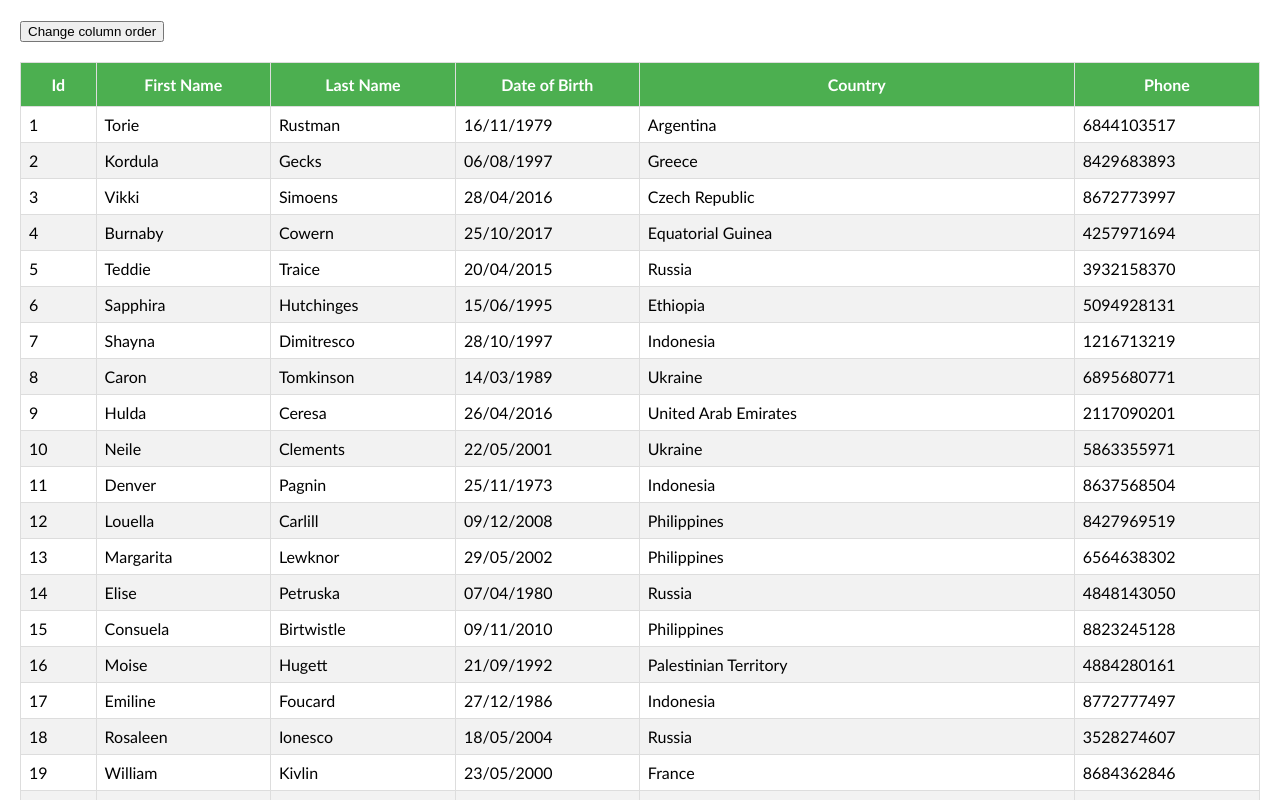
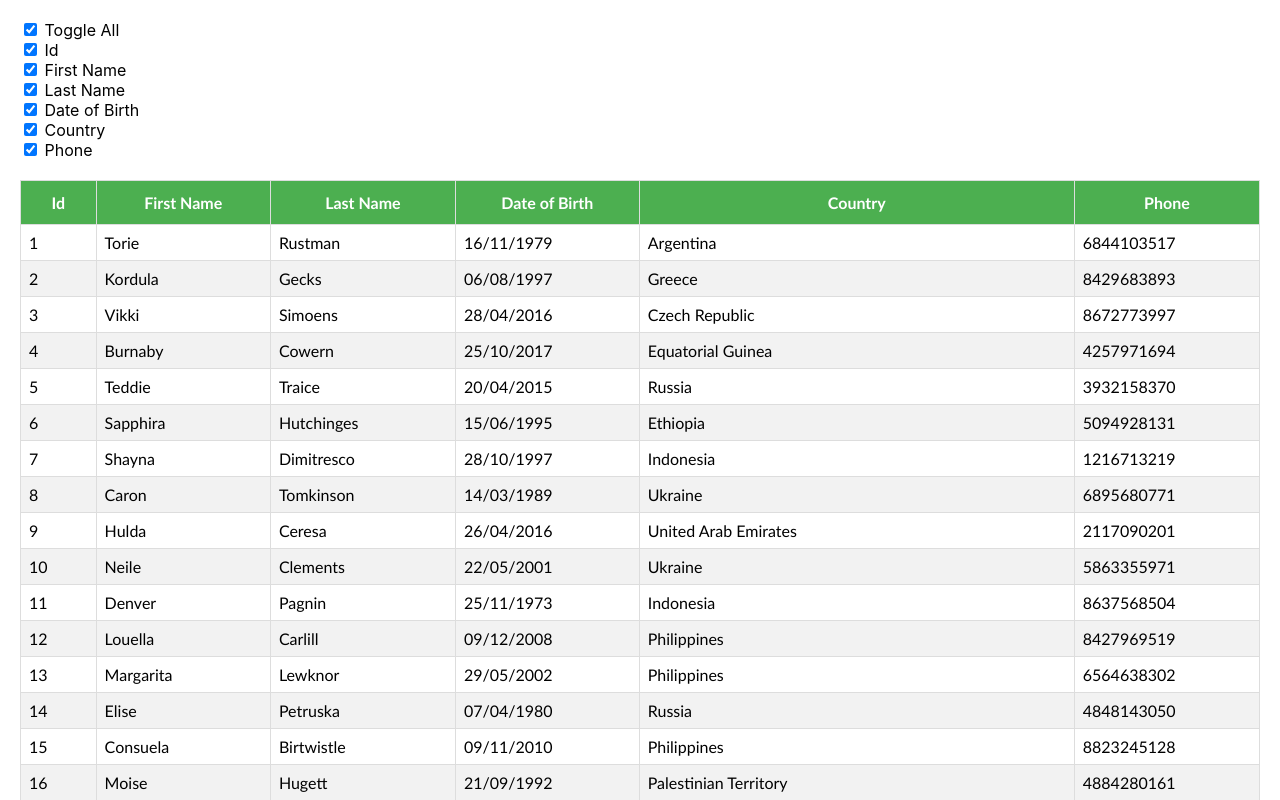
Before and after one commit to amontalvof/react-table-demo, a React (Create React App) app: page / in a window 1280 px wide. Shown: the top 800 px of the page. Built offline with nearby package versions, Linux system fonts and the light colour scheme.

Commit message:
feat: Column Hiding

```diff
--- a/src/App.js
+++ b/src/App.js
@@ -5,12 +5,13 @@
 // import FilteringTable from './components/FilteringTable';
 // import PaginationTable from './components/PaginationTable';
 // import RowSelection from './components/RowSelection';
-import ColumnOrder from './components/ColumnOrder';
+// import ColumnOrder from './components/ColumnOrder';
+import ColumnHiding from './components/ColumnHiding';
 
 function App() {
     return (
         <div className="App">
-            <ColumnOrder />
+            <ColumnHiding />
         </div>
     );
 }
--- /dev/null
+++ b/src/components/ColumnHiding.js
@@ -0,0 +1,89 @@
+import React, { useMemo } from 'react';
+import { useTable } from 'react-table';
+import MOCK_DATA from './MOCK_DATA.json';
+import { COLUMNS } from './columns';
+import './table.css';
+import { Checkbox } from './Checkbox';
+
+const ColumnHiding = () => {
+    const columns = useMemo(() => COLUMNS, []);
+    const data = useMemo(() => MOCK_DATA, []);
+
+    const {
+        getTableProps,
+        getTableBodyProps,
+        headerGroups,
+        footerGroups,
+        rows,
+        prepareRow,
+        allColumns,
+        getToggleHideAllColumnsProps,
+    } = useTable({
+        columns,
+        data,
+    });
+
+    return (
+        <>
+            <div>
+                <div>
+                    <Checkbox {...getToggleHideAllColumnsProps()} /> Toggle All
+                </div>
+                {allColumns.map((column) => (
+                    <div key={column.id}>
+                        <label>
+                            <input
+                                type="checkbox"
+                                {...column.getToggleHiddenProps()}
+                            />{' '}
+                            {column.Header}
+                        </label>
+                    </div>
+                ))}
+                <br />
+            </div>
+            <table {...getTableProps()}>
+                <thead>
+                    {headerGroups.map((headerGroup) => (
+                        <tr {...headerGroup.getHeaderGroupProps()}>
+                            {headerGroup.headers.map((column) => (
+                                <th {...column.getHeaderProps()}>
+                                    {column.render('Header')}
+                                </th>
+                            ))}
+                        </tr>
+                    ))}
+                </thead>
+                <tbody {...getTableBodyProps()}>
+                    {rows.map((row) => {
+                        prepareRow(row);
+                        return (
+                            <tr {...row.getRowProps()}>
+                                {row.cells.map((cell) => {
+                                    return (
+                                        <td {...cell.getCellProps()}>
+                                            {cell.render('Cell')}
+                                        </td>
+                                    );
+                                })}
+                            </tr>
+                        );
+                    })}
+                </tbody>
+                <tfoot>
+                    {footerGroups.map((footerGroup) => (
+                        <tr {...footerGroup.getFooterGroupProps()}>
+                            {footerGroup.headers.map((column) => (
+                                <td {...column.getFooterProps()}>
+                                    {column.render('Footer')}
+                                </td>
+                            ))}
+                        </tr>
+                    ))}
+                </tfoot>
+            </table>
+        </>
+    );
+};
+
+export default ColumnHiding;
```
